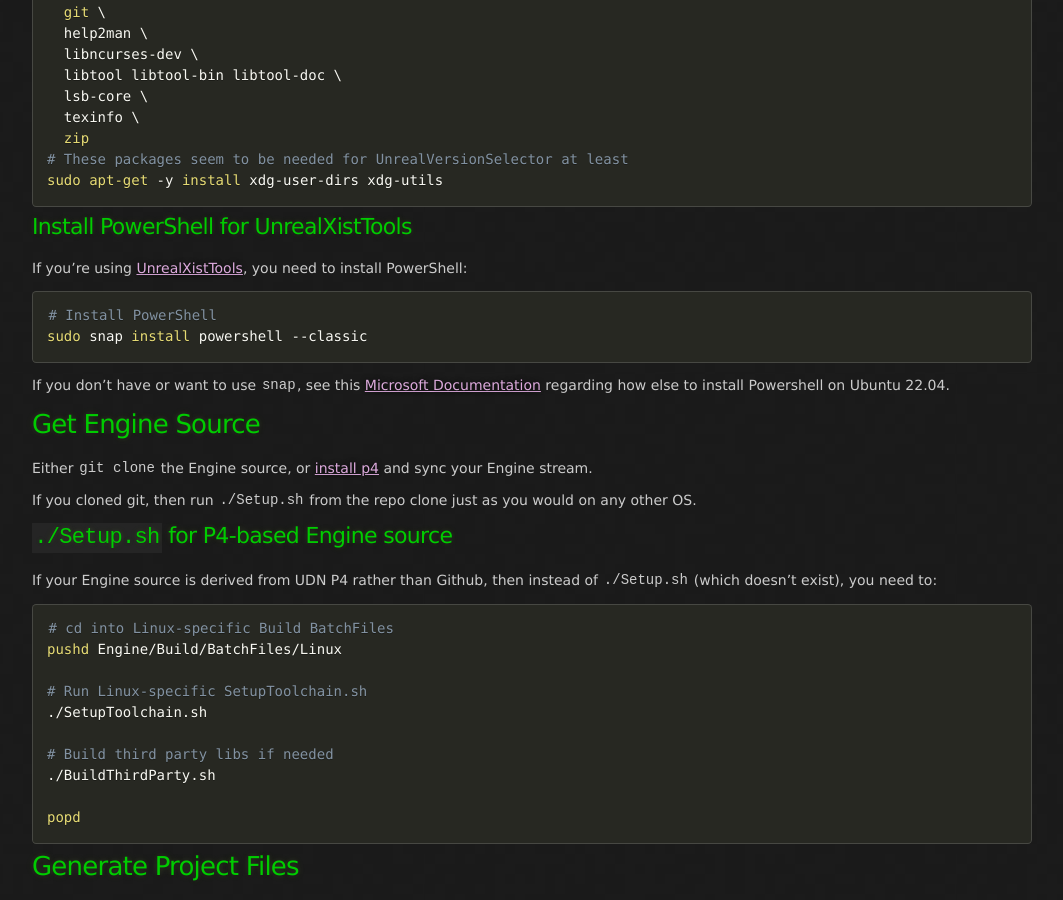
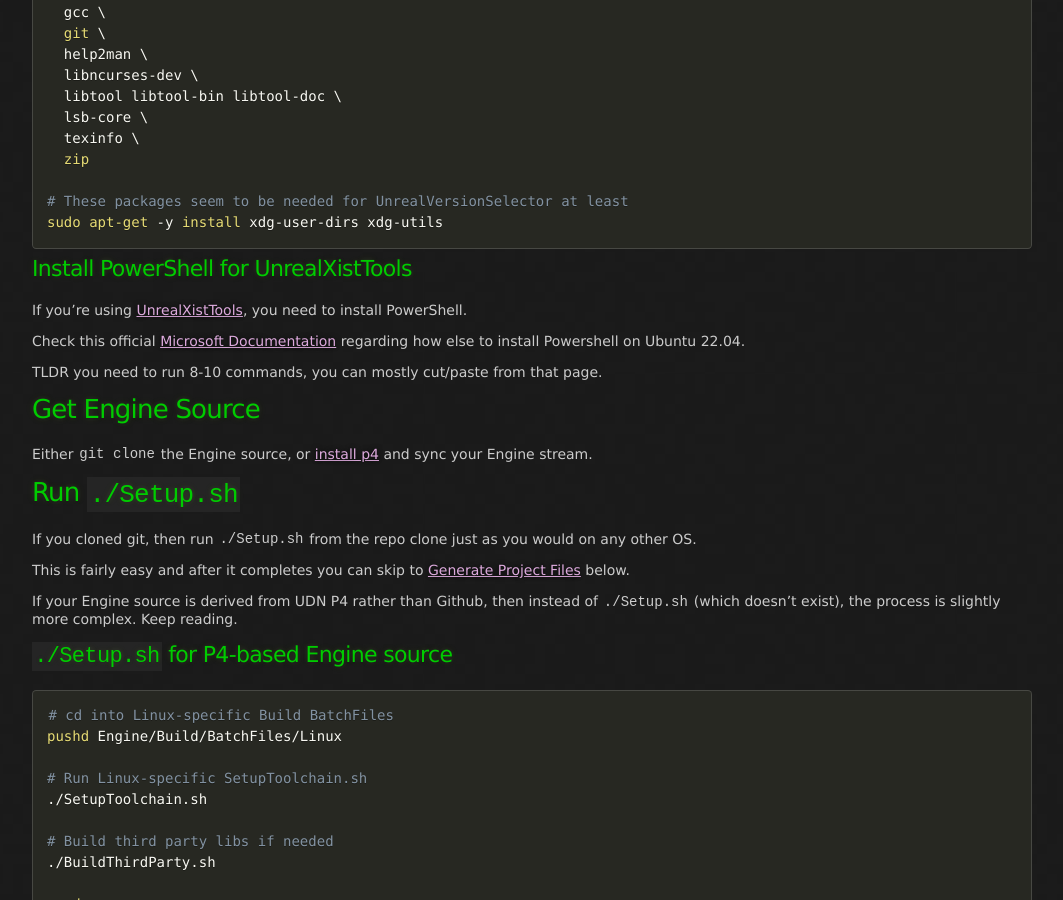
Before and after one commit to x157/x157.github.io, a Jekyll site: the page built from UE5/Linux/index.md, in a window 1280 px wide and 900 px high, scrolled down 691 px. Shown: the whole window, without its empty margins (108-1171 px from the left). Built offline with Jekyll 4.4.1, drawn with Linux system fonts in a browser that asks for light colours; some of the changed text lies outside the part shown.

Commit message:
Link Linux docs

````diff
--- a/Linux/index.md
+++ b/UE5/Linux/index.md
@@ -19,6 +19,7 @@
 ```bash
 # You need some Ubuntu packages installed before you do anything else
 sudo apt-get -y update
+
 sudo apt-get -y install \
   autoconf \
   binutils \
@@ -36,35 +37,39 @@
   lsb-core \
   texinfo \
   zip
+
 # These packages seem to be needed for UnrealVersionSelector at least
 sudo apt-get -y install xdg-user-dirs xdg-utils
 ```
 
 ### Install PowerShell for UnrealXistTools
 
-If you're using [UnrealXistTools](/UnrealXistTools/), you need to install PowerShell:
+If you're using [UnrealXistTools](/UnrealXistTools/), you need to install PowerShell.
 
-```bash
-# Install PowerShell
-sudo snap install powershell --classic
-```
-
-If you don't have or want to use `snap`, see this
+Check this official
 [Microsoft Documentation](https://learn.microsoft.com/en-us/powershell/scripting/install/install-ubuntu?view=powershell-7.4)
 regarding how else to install Powershell on Ubuntu 22.04.
+
+TLDR you need to run 8-10 commands, you can mostly cut/paste from that page.
 
 ## Get Engine Source
 
 Either `git clone` the Engine source, or
 [install p4](/UE/Linux/p4) and sync your Engine stream.
 
+## Run `./Setup.sh`
+
 If you cloned git, then run `./Setup.sh` from the repo clone just as
 you would on any other OS.
 
-### `./Setup.sh` for P4-based Engine source
+This is fairly easy and after it completes you can skip to
+[Generate Project Files](#GenerateProjectFiles) below.
 
 If your Engine source is derived from UDN P4 rather than Github,
-then instead of `./Setup.sh` (which doesn't exist), you need to:
+then instead of `./Setup.sh` (which doesn't exist), the process is
+slightly more complex.  Keep reading.
+
+### `./Setup.sh` for P4-based Engine source
 
 ```bash
 # cd into Linux-specific Build BatchFiles
@@ -79,6 +84,7 @@
 popd
 ```
 
+<a id="GenerateProjectFiles"></a>
 ## Generate Project Files
 
 However you go about running your `./Setup.sh`, afterward you need to
````
Also changed, not shown: other parts of UE5/Linux/index.md (+1 -1 lines), UE5/index.md (+6 -0 lines), index.md (+2 -1 lines), UE5/Linux/p4.md (renamed from Linux/p4.md).
